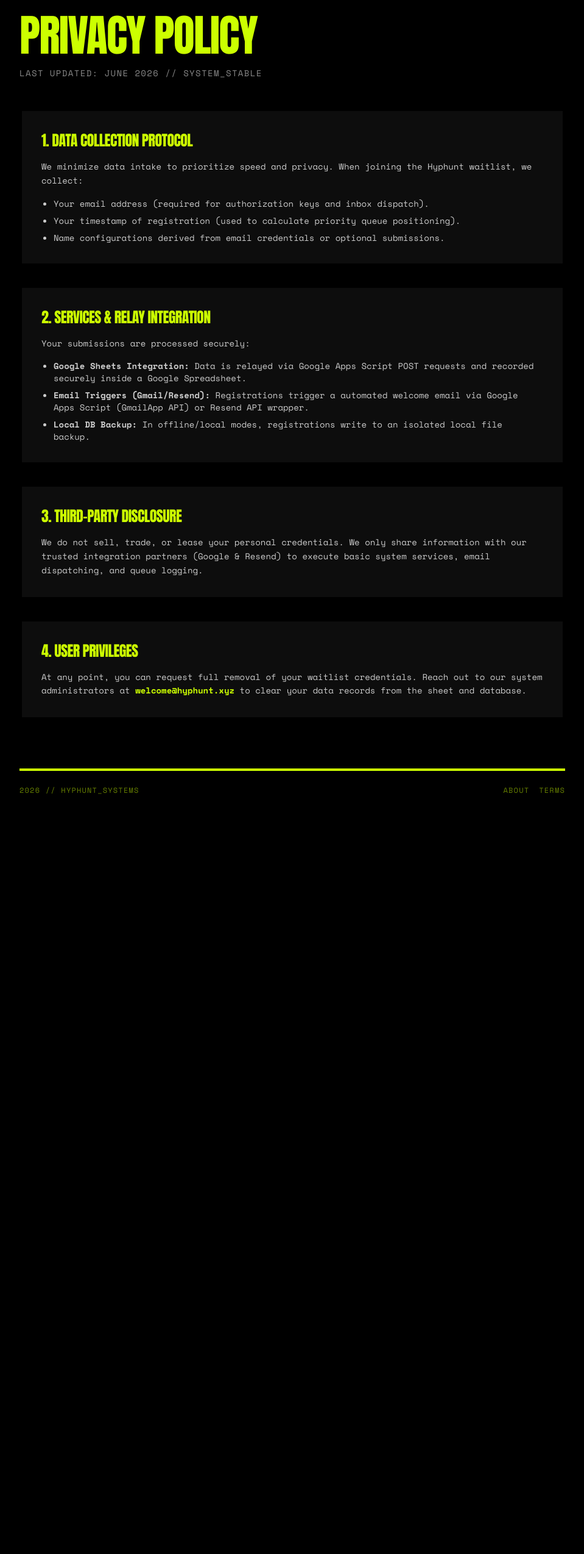
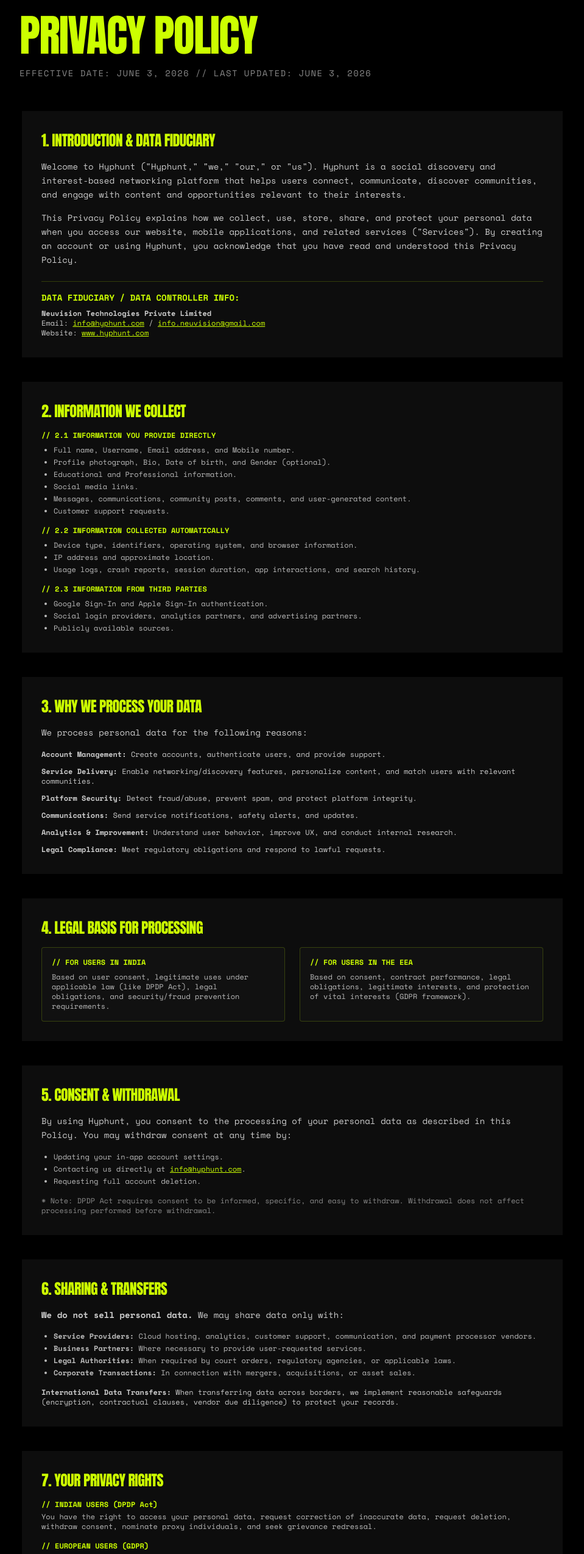
Before and after one commit to sahil-sahu/hyphunt-landing, a Next.js app: page /privacy in a window 1280 px wide. Shown: the part 234-2782 px from the top of the page at 61% size, without its empty margins (160-1119 px from the left). Before the commit the page ends 1570 px from the top, so only its background shows below. Built offline with nearby package versions, Linux system fonts and the light colour scheme; a web font is replaced by a local one.

Commit message:
docs: update privacy policy to official DPDP and GDPR aligned version

```diff
--- a/app/privacy/page.tsx
+++ b/app/privacy/page.tsx
@@ -28,7 +28,7 @@ export default function PrivacyPage() {
         <div className="inline-block mb-6">
           <div className="neo-border bg-[#CCFF00] px-4 py-2">
             <span className="text-xs md:text-sm uppercase tracking-terminal text-[#000000] font-bold">
-              SECURITY_PROTOCOL // PRIVACY_POLICY
+              SECURITY_PROTOCOL // OFFICIAL_PRIVACY_POLICY
             </span>
           </div>
         </div>
@@ -37,61 +37,206 @@ export default function PrivacyPage() {
           PRIVACY POLICY
         </h1>
         <p className="font-[family-name:var(--font-space-mono)] text-xs md:text-sm text-[#888888] uppercase tracking-terminal">
-          Last Updated: June 2026 // SYSTEM_STABLE
+          Effective Date: June 3, 2026 // Last Updated: June 3, 2026
         </p>
       </section>
 
       {/* Policy Content */}
       <section className="max-w-4xl mx-auto mb-20 space-y-8 font-[family-name:var(--font-space-mono)] text-sm leading-relaxed text-[#cccccc]">
 
-        {/* Box 1 */}
+        {/* Section 1: Intro & Data Controller */}
         <div className="neo-border border-[#CCFF00] bg-[#0d0d0d] p-6 md:p-8">
           <h2 className="font-[family-name:var(--font-anton)] text-xl md:text-2xl text-[#CCFF00] uppercase tracking-tight mb-4">
-            1. DATA COLLECTION PROTOCOL
+            1. INTRODUCTION & DATA FIDUCIARY
           </h2>
           <p className="mb-4">
-            We minimize data intake to prioritize speed and privacy. When joining the Hyphunt waitlist, we collect:
+            Welcome to Hyphunt (&quot;Hyphunt,&quot; &quot;we,&quot; &quot;our,&quot; or &quot;us&quot;).
+            Hyphunt is a social discovery and interest-based networking platform that helps users connect, communicate, discover communities, and engage with content and opportunities relevant to their interests.
           </p>
-          <ul className="list-disc pl-5 space-y-2 text-xs md:text-sm">
-            <li>Your email address (required for authorization keys and inbox dispatch).</li>
-            <li>Your timestamp of registration (used to calculate priority queue positioning).</li>
-            <li>Name configurations derived from email credentials or optional submissions.</li>
+          <p className="mb-6">
+            This Privacy Policy explains how we collect, use, store, share, and protect your personal data when you access our website, mobile applications, and related services (&quot;Services&quot;). By creating an account or using Hyphunt, you acknowledge that you have read and understood this Privacy Policy.
+          </p>
+
+          <div className="border-t border-[#CCFF00]/20 pt-4">
+            <h3 className="text-[#CCFF00] font-bold uppercase text-xs md:text-sm mb-2">DATA FIDUCIARY / DATA CONTROLLER INFO:</h3>
+            <p className="text-xs">
+              <strong>Neuvision Technologies Private Limited</strong><br />
+              Email: <a href="mailto:info@hyphunt.com" className="text-[#CCFF00] underline">info@hyphunt.com</a> / <a href="mailto:info.neuvision@gmail.com" className="text-[#CCFF00] underline">info.neuvision@gmail.com</a><br />
+              Website: <a href="https://www.hyphunt.com" target="_blank" rel="noopener noreferrer" className="text-[#CCFF00] underline">www.hyphunt.com</a>
+            </p>
+          </div>
+        </div>
+
+        {/* Section 2: Information We Collect */}
+        <div className="neo-border border-[#CCFF00] bg-[#0d0d0d] p-6 md:p-8">
+          <h2 className="font-[family-name:var(--font-anton)] text-xl md:text-2xl text-[#CCFF00] uppercase tracking-tight mb-4">
+            2. INFORMATION WE COLLECT
+          </h2>
+
+          <div className="space-y-4">
+            <div>
+              <h3 className="text-[#CCFF00] font-bold text-xs uppercase mb-2">// 2.1 Information You Provide Directly</h3>
+              <ul className="list-disc pl-5 space-y-1 text-xs text-[#bbbbbb]">
+                <li>Full name, Username, Email address, and Mobile number.</li>
+                <li>Profile photograph, Bio, Date of birth, and Gender (optional).</li>
+                <li>Educational and Professional information.</li>
+                <li>Social media links.</li>
+                <li>Messages, communications, community posts, comments, and user-generated content.</li>
+                <li>Customer support requests.</li>
+              </ul>
+            </div>
+
+            <div>
+              <h3 className="text-[#CCFF00] font-bold text-xs uppercase mb-2">// 2.2 Information Collected Automatically</h3>
+              <ul className="list-disc pl-5 space-y-1 text-xs text-[#bbbbbb]">
+                <li>Device type, identifiers, operating system, and browser information.</li>
+                <li>IP address and approximate location.</li>
+                <li>Usage logs, crash reports, session duration, app interactions, and search history.</li>
+              </ul>
+            </div>
+
+            <div>
+              <h3 className="text-[#CCFF00] font-bold text-xs uppercase mb-2">// 2.3 Information From Third Parties</h3>
+              <ul className="list-disc pl-5 space-y-1 text-xs text-[#bbbbbb]">
+                <li>Google Sign-In and Apple Sign-In authentication.</li>
+                <li>Social login providers, analytics partners, and advertising partners.</li>
+                <li>Publicly available sources.</li>
+              </ul>
+            </div>
+          </div>
+        </div>
+
+        {/* Section 3: Why We Process Your Data */}
+        <div className="neo-border border-[#CCFF00] bg-[#0d0d0d] p-6 md:p-8">
+          <h2 className="font-[family-name:var(--font-anton)] text-xl md:text-2xl text-[#CCFF00] uppercase tracking-tight mb-4">
+            3. WHY WE PROCESS YOUR DATA
+          </h2>
+          <p className="mb-4">We process personal data for the following reasons:</p>
+
+          <ul className="space-y-3 text-xs">
+            <li><strong>Account Management:</strong> Create accounts, authenticate users, and provide support.</li>
+            <li><strong>Service Delivery:</strong> Enable networking/discovery features, personalize content, and match users with relevant communities.</li>
+            <li><strong>Platform Security:</strong> Detect fraud/abuse, prevent spam, and protect platform integrity.</li>
+            <li><strong>Communications:</strong> Send service notifications, safety alerts, and updates.</li>
+            <li><strong>Analytics & Improvement:</strong> Understand user behavior, improve UX, and conduct internal research.</li>
+            <li><strong>Legal Compliance:</strong> Meet regulatory obligations and respond to lawful requests.</li>
           </ul>
         </div>
 
-        {/* Box 2 */}
+        {/* Section 4: Legal Basis */}
         <div className="neo-border border-[#CCFF00] bg-[#0d0d0d] p-6 md:p-8">
           <h2 className="font-[family-name:var(--font-anton)] text-xl md:text-2xl text-[#CCFF00] uppercase tracking-tight mb-4">
-            2. SERVICES & RELAY INTEGRATION
+            4. LEGAL BASIS FOR PROCESSING
+          </h2>
+          <div className="grid grid-cols-1 md:grid-cols-2 gap-6 text-xs">
+            <div className="border border-[#CCFF00]/20 p-4 bg-[#111] rounded">
+              <h3 className="text-[#CCFF00] font-bold mb-2">// FOR USERS IN INDIA</h3>
+              <p className="text-[#bbbbbb]">Based on user consent, legitimate uses under applicable law (like DPDP Act), legal obligations, and security/fraud prevention requirements.</p>
+            </div>
+            <div className="border border-[#CCFF00]/20 p-4 bg-[#111] rounded">
+              <h3 className="text-[#CCFF00] font-bold mb-2">// FOR USERS IN THE EEA</h3>
+              <p className="text-[#bbbbbb]">Based on consent, contract performance, legal obligations, legitimate interests, and protection of vital interests (GDPR framework).</p>
+            </div>
+          </div>
+        </div>
+
+        {/* Section 5: Consent */}
+        <div className="neo-border border-[#CCFF00] bg-[#0d0d0d] p-6 md:p-8">
+          <h2 className="font-[family-name:var(--font-anton)] text-xl md:text-2xl text-[#CCFF00] uppercase tracking-tight mb-4">
+            5. CONSENT & WITHDRAWAL
           </h2>
           <p className="mb-4">
-            Your submissions are processed securely:
+            By using Hyphunt, you consent to the processing of your personal data as described in this Policy. You may withdraw consent at any time by:
           </p>
-          <ul className="list-disc pl-5 space-y-2 text-xs md:text-sm">
-            <li><strong>Google Sheets Integration:</strong> Data is relayed via Google Apps Script POST requests and recorded securely inside a Google Spreadsheet.</li>
-            <li><strong>Email Triggers (Gmail/Resend):</strong> Registrations trigger a automated welcome email via Google Apps Script (GmailApp API) or Resend API wrapper.</li>
-            <li><strong>Local DB Backup:</strong> In offline/local modes, registrations write to an isolated local file backup.</li>
+          <ul className="list-disc pl-5 space-y-1 text-xs text-[#bbbbbb] mb-4">
+            <li>Updating your in-app account settings.</li>
+            <li>Contacting us directly at <a href="mailto:info@hyphunt.com" className="text-[#CCFF00] underline">info@hyphunt.com</a>.</li>
+            <li>Requesting full account deletion.</li>
+          </ul>
+          <p className="text-xs text-[#888888]">
+            * Note: DPDP Act requires consent to be informed, specific, and easy to withdraw. Withdrawal does not affect processing performed before withdrawal.
+          </p>
+        </div>
+
+        {/* Section 6: Sharing of Data */}
+        <div className="neo-border border-[#CCFF00] bg-[#0d0d0d] p-6 md:p-8">
+          <h2 className="font-[family-name:var(--font-anton)] text-xl md:text-2xl text-[#CCFF00] uppercase tracking-tight mb-4">
+            6. SHARING & TRANSFERS
+          </h2>
+          <p className="mb-4"><strong>We do not sell personal data.</strong> We may share data only with:</p>
+          <ul className="list-disc pl-5 space-y-1 text-xs text-[#bbbbbb] mb-4">
+            <li><strong>Service Providers:</strong> Cloud hosting, analytics, customer support, communication, and payment processor vendors.</li>
+            <li><strong>Business Partners:</strong> Where necessary to provide user-requested services.</li>
+            <li><strong>Legal Authorities:</strong> When required by court orders, regulatory agencies, or applicable laws.</li>
+            <li><strong>Corporate Transactions:</strong> In connection with mergers, acquisitions, or asset sales.</li>
+          </ul>
+          <p className="text-xs">
+            <strong>International Data Transfers:</strong> When transferring data across borders, we implement reasonable safeguards (encryption, contractual clauses, vendor due diligence) to protect your records.
+          </p>
+        </div>
+
+        {/* Section 7: Data Retention & Rights */}
+        <div className="neo-border border-[#CCFF00] bg-[#0d0d0d] p-6 md:p-8">
+          <h2 className="font-[family-name:var(--font-anton)] text-xl md:text-2xl text-[#CCFF00] uppercase tracking-tight mb-4">
+            7. YOUR PRIVACY RIGHTS
+          </h2>
+
+          <div className="space-y-4 text-xs">
+            <div>
+              <h3 className="text-[#CCFF00] font-bold mb-1">// INDIAN USERS (DPDP Act)</h3>
+              <p className="text-[#bbbbbb]">You have the right to access your personal data, request correction of inaccurate data, request deletion, withdraw consent, nominate proxy individuals, and seek grievance redressal.</p>
+            </div>
+            <div>
+              <h3 className="text-[#CCFF00] font-bold mb-1">// EUROPEAN USERS (GDPR)</h3>
+              <p className="text-[#bbbbbb]">You have the right to access, correct, restrict, or delete your data, object to processing, request data portability, and withdraw consent.</p>
+            </div>
+            <p className="pt-2">To exercise these rights, contact our Data Protection Officer at: <a href="mailto:dpo@hyphunt.com" className="text-[#CCFF00] underline">dpo@hyphunt.com</a>.</p>
+          </div>
+        </div>
+
+        {/* Section 8: Children's Privacy & Cookies */}
+        <div className="neo-border border-[#CCFF00] bg-[#0d0d0d] p-6 md:p-8">
+          <h2 className="font-[family-name:var(--font-anton)] text-xl md:text-2xl text-[#CCFF00] uppercase tracking-tight mb-4">
+            8. CHILDREN, COOKIES, & SECURITY
+          </h2>
+          <ul className="space-y-4 text-xs">
+            <li>
+              <strong className="text-[#CCFF00]">// CHILDREN&apos;S PRIVACY:</strong> Hyphunt is not intended for children under 18. We do not knowingly engage in behavioral advertising directed toward children.
+            </li>
+            <li>
+              <strong className="text-[#CCFF00]">// COOKIES:</strong> We use essential, authentication, analytics, performance, and security cookies. You may manage cookie preferences in browser/app controls.
+            </li>
+            <li>
+              <strong className="text-[#CCFF00]">// SECURITY MEASURES:</strong> We implement encryption in transit, encryption at rest, role-based access control, MFA, and regular security monitoring reviews.
+            </li>
           </ul>
         </div>
 
-        {/* Box 3 */}
+        {/* Section 9: Deletion & Grievance */}
         <div className="neo-border border-[#CCFF00] bg-[#0d0d0d] p-6 md:p-8">
           <h2 className="font-[family-name:var(--font-anton)] text-xl md:text-2xl text-[#CCFF00] uppercase tracking-tight mb-4">
-            3. THIRD-PARTY DISCLOSURE
+            9. DELETION & GRIEVANCE REDRESSAL
           </h2>
-          <p>
-            We do not sell, trade, or lease your personal credentials. We only share information with our trusted integration partners (Google & Resend) to execute basic system services, email dispatching, and queue logging.
-          </p>
-        </div>
 
-        {/* Box 4 */}
-        <div className="neo-border border-[#CCFF00] bg-[#0d0d0d] p-6 md:p-8">
-          <h2 className="font-[family-name:var(--font-anton)] text-xl md:text-2xl text-[#CCFF00] uppercase tracking-tight mb-4">
-            4. USER PRIVILEGES
-          </h2>
-          <p>
-            At any point, you can request full removal of your waitlist credentials. Reach out to our system administrators at <strong className="text-[#CCFF00]">welcome@hyphunt.xyz</strong> to clear your data records from the sheet and database.
-          </p>
+          <div className="space-y-4 text-xs">
+            <div>
+              <h3 className="text-[#CCFF00] font-bold mb-1">// ACCOUNT DELETION</h3>
+              <p className="text-[#bbbbbb]">
+                You can delete your account in your app settings or by emailing <a href="mailto:info@hyphunt.com" className="text-[#CCFF00] underline">info@hyphunt.com</a>. Upon verification, profile information will be removed and user content anonymized.
+              </p>
+            </div>
+
+            <div className="border-t border-[#CCFF00]/10 pt-3">
+              <h3 className="text-[#CCFF00] font-bold mb-1">// GRIEVANCE OFFICER & COMPLAINTS</h3>
+              <p className="text-[#bbbbbb] mb-2">
+                If you have queries, complaints, or seek grievance redressal under the DPDP Act or applicable regulations:
+              </p>
+              <p className="text-[#bbbbbb]">
+                Email: <a href="mailto:info@hyphunt.com" className="text-[#CCFF00] underline">info@hyphunt.com</a> / <a href="mailto:info.neuvision@gmail.com" className="text-[#CCFF00] underline">info.neuvision@gmail.com</a>
+              </p>
+              <p className="text-[#888888] mt-1">* We aim to acknowledge complaints within 7 business days and resolve them within a reasonable period.</p>
+            </div>
+          </div>
         </div>
 
       </section>
```
